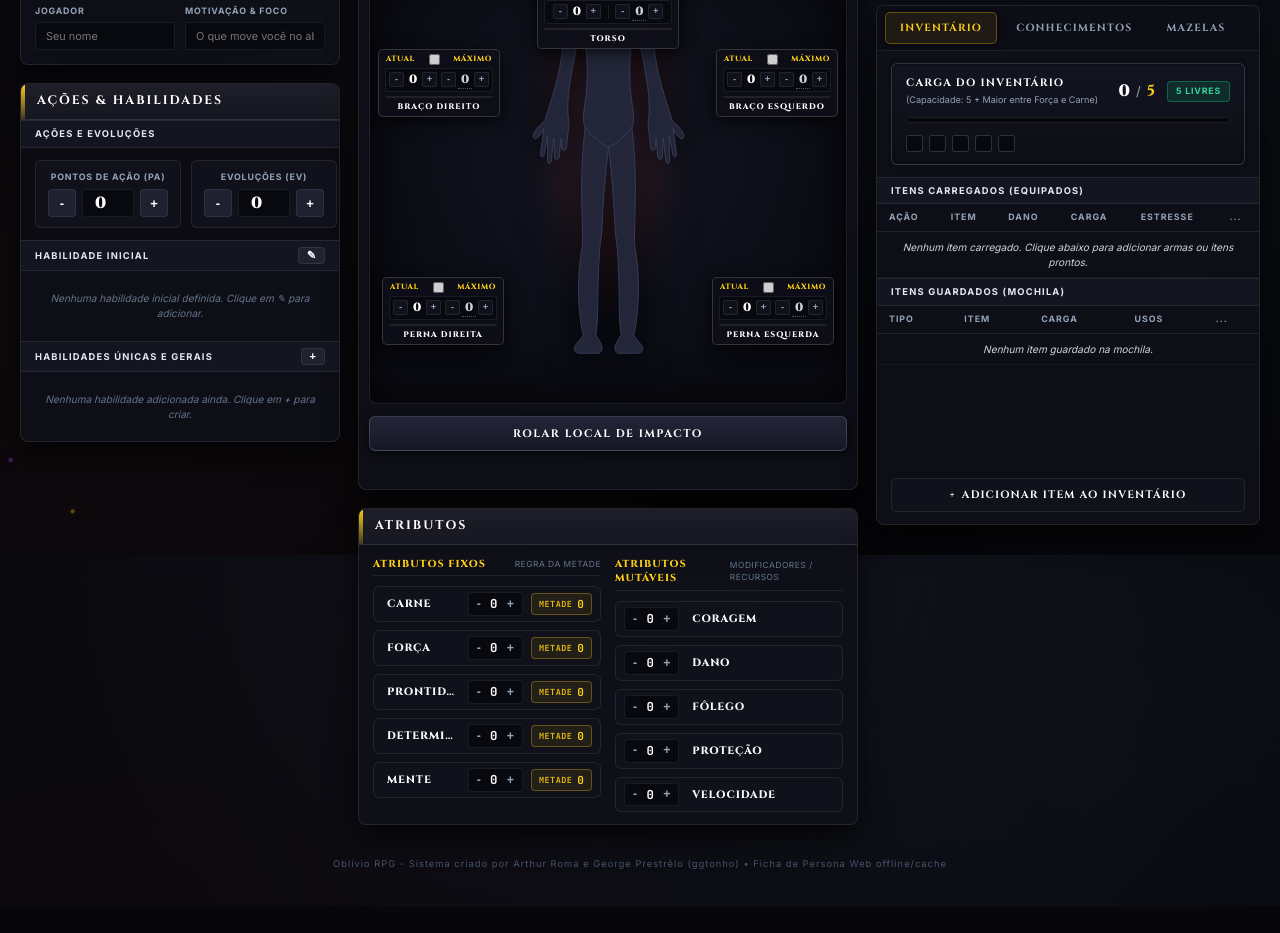
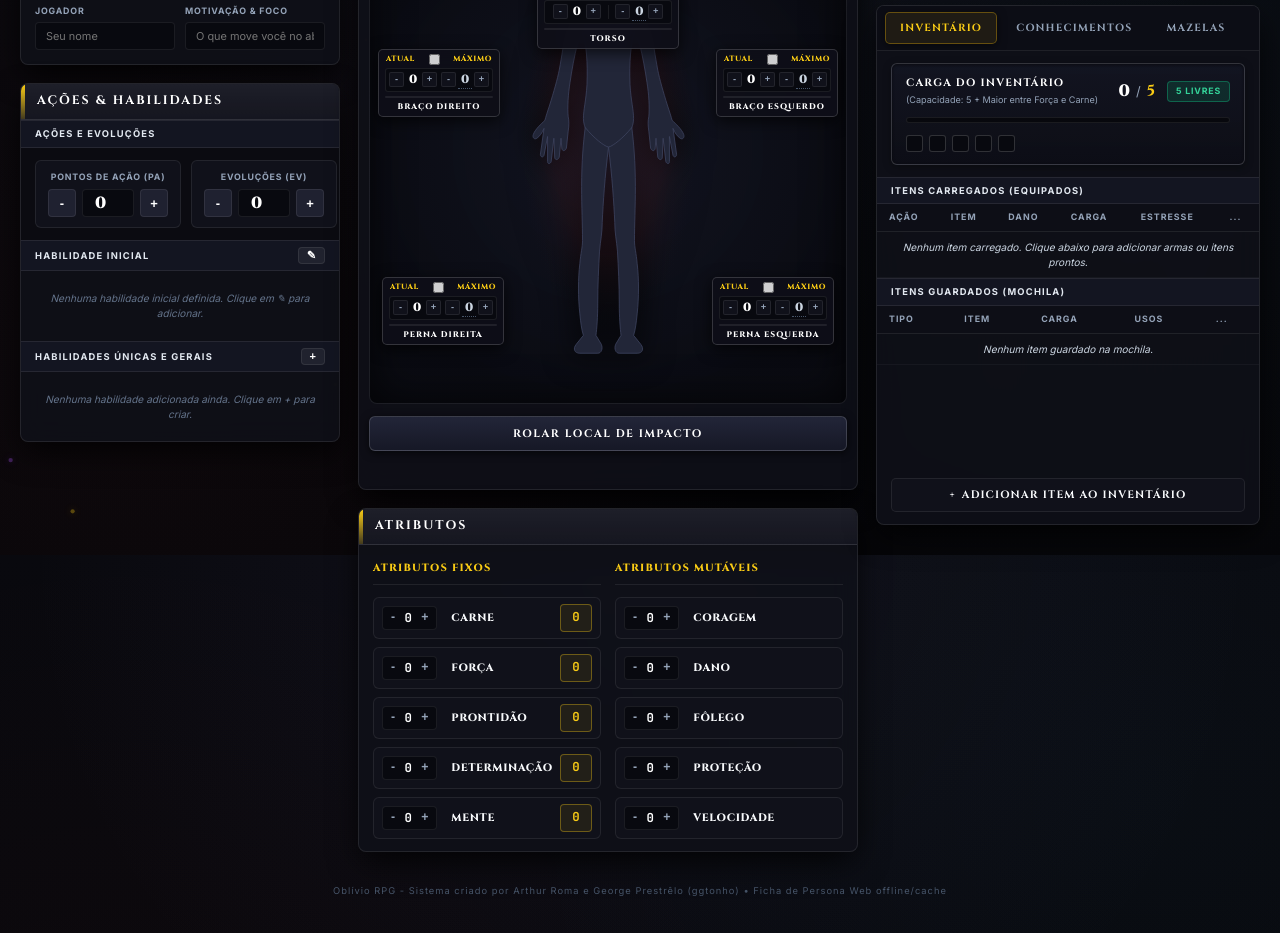
Before and after one commit to PedroM-K/coruja, a website: page index.html in a window 1280 px wide. Shown: the part 245-1178 px from the top of the page. Before the commit the page ends 1152 px from the top, so only its background shows below. Drawn offline with Linux system fonts and the light colour scheme.

Commit message:
Alinha atributos fixos e mutaveis, remove legendas e texto metade exibindo apenas o numero, e fixa rolagens com metade

```diff
--- a/index.html
+++ b/index.html
@@ -400,102 +400,95 @@
             <!-- Coluna 1: Atributos Fixos -->
             <div class="attr-group-column">
               <div class="attr-group-header">
-                <span class="attr-group-title">Atributos Fixos</span>
-                <span class="attr-group-subtitle">Regra da Metade</span>
+                <span class="attr-group-title">ATRIBUTOS FIXOS</span>
               </div>
 
               <!-- CARNE -->
               <div class="attribute-fixed-row" data-attr="carne">
-                <button type="button" class="btn-attr-roll" data-attr="carne" data-name="CARNE" title="Rolar teste de CARNE (1d20 + CARNE vs Zona)">
-                  CARNE
-                </button>
-                <div class="attr-stepper" title="Valor do Atributo Fixo">
+                <div class="attr-stepper" title="Valor de CARNE">
                   <button type="button" class="btn-attr-step" data-attr="carne" data-op="dec" title="Diminuir">-</button>
                   <span class="attr-val" id="val-attr-carne">0</span>
                   <button type="button" class="btn-attr-step" data-attr="carne" data-op="inc" title="Aumentar">+</button>
                 </div>
-                <button type="button" class="btn-attr-half-roll" data-attr="carne" data-name="CARNE" title="Rolar teste com a Metade de CARNE (arredondado para baixo)">
-                  <span class="half-tag">Metade</span>
+                <button type="button" class="btn-attr-roll" data-attr="carne" data-name="CARNE" title="Rolar teste de CARNE (com a metade)">
+                  CARNE
+                </button>
+                <button type="button" class="btn-attr-half-roll" data-attr="carne" data-name="CARNE" title="Metade de CARNE">
                   <span class="half-val" id="val-attr-carne-half">0</span>
                 </button>
               </div>
 
               <!-- FORÇA -->
               <div class="attribute-fixed-row" data-attr="forca">
-                <button type="button" class="btn-attr-roll" data-attr="forca" data-name="FORÇA" title="Rolar teste de FORÇA (1d20 + FORÇA vs Zona)">
-                  FORÇA
-                </button>
-                <div class="attr-stepper" title="Valor do Atributo Fixo">
+                <div class="attr-stepper" title="Valor de FORÇA">
                   <button type="button" class="btn-attr-step" data-attr="forca" data-op="dec" title="Diminuir">-</button>
                   <span class="attr-val" id="val-attr-forca">0</span>
                   <button type="button" class="btn-attr-step" data-attr="forca" data-op="inc" title="Aumentar">+</button>
                 </div>
-                <button type="button" class="btn-attr-half-roll" data-attr="forca" data-name="FORÇA" title="Rolar teste com a Metade de FORÇA (arredondado para baixo)">
-                  <span class="half-tag">Metade</span>
+                <button type="button" class="btn-attr-roll" data-attr="forca" data-name="FORÇA" title="Rolar teste de FORÇA (com a metade)">
+                  FORÇA
+                </button>
+                <button type="button" class="btn-attr-half-roll" data-attr="forca" data-name="FORÇA" title="Metade de FORÇA">
                   <span class="half-val" id="val-attr-forca-half">0</span>
                 </button>
               </div>
 
               <!-- PRONTIDÃO -->
               <div class="attribute-fixed-row" data-attr="prontidao">
-                <button type="button" class="btn-attr-roll" data-attr="prontidao" data-name="PRONTIDÃO" title="Rolar teste de PRONTIDÃO (1d20 + PRONTIDÃO vs Zona)">
-                  PRONTIDÃO
-                </button>
-                <div class="attr-stepper" title="Valor do Atributo Fixo">
+                <div class="attr-stepper" title="Valor de PRONTIDÃO">
                   <button type="button" class="btn-attr-step" data-attr="prontidao" data-op="dec" title="Diminuir">-</button>
                   <span class="attr-val" id="val-attr-prontidao">0</span>
                   <button type="button" class="btn-attr-step" data-attr="prontidao" data-op="inc" title="Aumentar">+</button>
                 </div>
-                <button type="button" class="btn-attr-half-roll" data-attr="prontidao" data-name="PRONTIDÃO" title="Rolar teste com a Metade de PRONTIDÃO (arredondado para baixo)">
-                  <span class="half-tag">Metade</span>
+                <button type="button" class="btn-attr-roll" data-attr="prontidao" data-name="PRONTIDÃO" title="Rolar teste de PRONTIDÃO (com a metade)">
+                  PRONTIDÃO
+                </button>
+                <button type="button" class="btn-attr-half-roll" data-attr="prontidao" data-name="PRONTIDÃO" title="Metade de PRONTIDÃO">
                   <span class="half-val" id="val-attr-prontidao-half">0</span>
                 </button>
               </div>
 
               <!-- DETERMINAÇÃO -->
               <div class="attribute-fixed-row" data-attr="determinacao">
-                <button type="button" class="btn-attr-roll" data-attr="determinacao" data-name="DETERMINAÇÃO" title="Rolar teste de DETERMINAÇÃO (1d20 + DETERMINAÇÃO vs Zona)">
-                  DETERMINAÇÃO
-                </button>
-                <div class="attr-stepper" title="Valor do Atributo Fixo">
+                <div class="attr-stepper" title="Valor de DETERMINAÇÃO">
                   <button type="button" class="btn-attr-step" data-attr="determinacao" data-op="dec" title="Diminuir">-</button>
                   <span class="attr-val" id="val-attr-determinacao">0</span>
                   <button type="button" class="btn-attr-step" data-attr="determinacao" data-op="inc" title="Aumentar">+</button>
                 </div>
-                <button type="button" class="btn-attr-half-roll" data-attr="determinacao" data-name="DETERMINAÇÃO" title="Rolar teste com a Metade de DETERMINAÇÃO (arredondado para baixo)">
-                  <span class="half-tag">Metade</span>
+                <button type="button" class="btn-attr-roll" data-attr="determinacao" data-name="DETERMINAÇÃO" title="Rolar teste de DETERMINAÇÃO (com a metade)">
+                  DETERMINAÇÃO
+                </button>
+                <button type="button" class="btn-attr-half-roll" data-attr="determinacao" data-name="DETERMINAÇÃO" title="Metade de DETERMINAÇÃO">
                   <span class="half-val" id="val-attr-determinacao-half">0</span>
                 </button>
               </div>
 
               <!-- MENTE -->
               <div class="attribute-fixed-row" data-attr="mente">
-                <button type="button" class="btn-attr-roll" data-attr="mente" data-name="MENTE" title="Rolar teste de MENTE (1d20 + MENTE vs Zona)">
-                  MENTE
-                </button>
-                <div class="attr-stepper" title="Valor do Atributo Fixo">
+                <div class="attr-stepper" title="Valor de MENTE">
                   <button type="button" class="btn-attr-step" data-attr="mente" data-op="dec" title="Diminuir">-</button>
                   <span class="attr-val" id="val-attr-mente">0</span>
                   <button type="button" class="btn-attr-step" data-attr="mente" data-op="inc" title="Aumentar">+</button>
                 </div>
-                <button type="button" class="btn-attr-half-roll" data-attr="mente" data-name="MENTE" title="Rolar teste com a Metade de MENTE (arredondado para baixo)">
-                  <span class="half-tag">Metade</span>
+                <button type="button" class="btn-attr-roll" data-attr="mente" data-name="MENTE" title="Rolar teste de MENTE (com a metade)">
+                  MENTE
+                </button>
+                <button type="button" class="btn-attr-half-roll" data-attr="mente" data-name="MENTE" title="Metade de MENTE">
                   <span class="half-val" id="val-attr-mente-half">0</span>
                 </button>
               </div>
 
             </div>
 
-            <!-- Coluna 2: Atributos Mutáveis (Modelo Anterior) -->
+            <!-- Coluna 2: Atributos Mutáveis -->
             <div class="attr-group-column">
               <div class="attr-group-header">
-                <span class="attr-group-title">Atributos Mutáveis</span>
-                <span class="attr-group-subtitle">Modificadores / Recursos</span>
+                <span class="attr-group-title">ATRIBUTOS MUTÁVEIS</span>
               </div>
 
               <!-- CORAGEM -->
               <div class="attribute-row attr-coragem" data-attr="coragem">
-                <div class="attr-stepper">
+                <div class="attr-stepper" title="Valor de CORAGEM">
                   <button type="button" class="btn-attr-step" data-attr="coragem" data-op="dec" title="Diminuir">-</button>
                   <span class="attr-val" id="val-attr-coragem">0</span>
                   <button type="button" class="btn-attr-step" data-attr="coragem" data-op="inc" title="Aumentar">+</button>
@@ -507,7 +500,7 @@
 
               <!-- DANO -->
               <div class="attribute-row attr-dano" data-attr="dano">
-                <div class="attr-stepper">
+                <div class="attr-stepper" title="Valor de DANO">
                   <button type="button" class="btn-attr-step" data-attr="dano" data-op="dec" title="Diminuir">-</button>
                   <span class="attr-val" id="val-attr-dano">0</span>
                   <button type="button" class="btn-attr-step" data-attr="dano" data-op="inc" title="Aumentar">+</button>
@@ -519,7 +512,7 @@
 
               <!-- FÔLEGO -->
               <div class="attribute-row attr-folego" data-attr="folego">
-                <div class="attr-stepper">
+                <div class="attr-stepper" title="Valor de FÔLEGO">
                   <button type="button" class="btn-attr-step" data-attr="folego" data-op="dec" title="Diminuir">-</button>
                   <span class="attr-val" id="val-attr-folego">0</span>
                   <button type="button" class="btn-attr-step" data-attr="folego" data-op="inc" title="Aumentar">+</button>
@@ -531,7 +524,7 @@
 
               <!-- PROTEÇÃO -->
               <div class="attribute-row attr-protecao" data-attr="protecao">
-                <div class="attr-stepper">
+                <div class="attr-stepper" title="Valor de PROTEÇÃO">
                   <button type="button" class="btn-attr-step" data-attr="protecao" data-op="dec" title="Diminuir">-</button>
                   <span class="attr-val" id="val-attr-protecao">0</span>
                   <button type="button" class="btn-attr-step" data-attr="protecao" data-op="inc" title="Aumentar">+</button>
@@ -543,7 +536,7 @@
 
               <!-- VELOCIDADE -->
               <div class="attribute-row attr-velocidade" data-attr="velocidade">
-                <div class="attr-stepper">
+                <div class="attr-stepper" title="Valor de VELOCIDADE">
                   <button type="button" class="btn-attr-step" data-attr="velocidade" data-op="dec" title="Diminuir">-</button>
                   <span class="attr-val" id="val-attr-velocidade">0</span>
                   <button type="button" class="btn-attr-step" data-attr="velocidade" data-op="inc" title="Aumentar">+</button>
--- a/style.css
+++ b/style.css
@@ -1153,62 +1153,42 @@ html, body {
 .attr-group-header {
   display: flex;
   align-items: center;
-  justify-content: space-between;
+  justify-content: flex-start;
+  height: 28px;
   border-bottom: 1px solid var(--border-subtle);
   padding-bottom: 4px;
-  margin-bottom: 2px;
+  margin-bottom: 4px;
+  box-sizing: border-box;
 }
 
 .attr-group-title {
   font-family: var(--font-serif);
-  font-size: 0.78rem;
+  font-size: 0.8rem;
   font-weight: 800;
-  letter-spacing: 1px;
+  letter-spacing: 1.2px;
   text-transform: uppercase;
   color: var(--accent-gold);
-}
-
-.attr-group-subtitle {
-  font-size: 0.65rem;
-  color: var(--text-dim);
-  text-transform: uppercase;
-  letter-spacing: 0.5px;
-}
-
-/* Linha de Atributo Fixo (Nome + Stepper + Botão Metade) */
-.attribute-fixed-row {
+  white-space: nowrap;
+}
+
+/* Linha de Atributo Fixo e Mutável (mesmas dimensões e alinhamento) */
+.attribute-fixed-row,
+.attribute-row {
   display: flex;
   align-items: center;
   justify-content: space-between;
   gap: 8px;
+  height: 42px;
   background: var(--bg-surface-1);
   border: 1px solid var(--border-subtle);
   border-radius: 6px;
-  padding: 5px 8px;
+  padding: 4px 8px;
   min-width: 0;
+  box-sizing: border-box;
   transition: all 0.15s ease;
 }
 
-.attribute-fixed-row:hover {
-  border-color: var(--accent-gold);
-  background: var(--bg-surface-2);
-  transform: translateX(2px);
-}
-
-/* Linha de Atributo Mutável (Modelo Anterior) */
-.attribute-row {
-  display: flex;
-  align-items: center;
-  justify-content: space-between;
-  gap: 8px;
-  background: var(--bg-surface-1);
-  border: 1px solid var(--border-subtle);
-  border-radius: 6px;
-  padding: 5px 8px;
-  min-width: 0;
-  transition: all 0.15s ease;
-}
-
+.attribute-fixed-row:hover,
 .attribute-row:hover {
   border-color: var(--accent-gold);
   background: var(--bg-surface-2);
@@ -1222,7 +1202,7 @@ html, body {
   font-family: var(--font-serif);
   font-size: 0.82rem;
   font-weight: 800;
-  letter-spacing: 0.8px;
+  letter-spacing: 0.6px;
   text-transform: uppercase;
   cursor: pointer;
   text-align: left;
@@ -1230,8 +1210,8 @@ html, body {
   min-width: 0;
   white-space: nowrap;
   overflow: hidden;
-  text-overflow: ellipsis;
-  padding: 3px 5px;
+  text-overflow: clip;
+  padding: 4px 6px;
   border-radius: 4px;
   user-select: none;
   transition: all 0.15s ease;
@@ -1277,22 +1257,25 @@ html, body {
   font-family: var(--font-mono);
 }
 
-/* Botão de Rolagem com a Metade do Atributo (sem porcentagem) */
+/* Botão de Exibição/Rolagem com apenas o número da Metade */
 .btn-attr-half-roll {
   display: inline-flex;
   align-items: center;
-  gap: 5px;
+  justify-content: center;
+  width: 32px;
+  min-width: 32px;
+  height: 28px;
   background: rgba(250, 204, 21, 0.08);
-  border: 1px solid rgba(250, 204, 21, 0.3);
+  border: 1px solid rgba(250, 204, 21, 0.35);
   color: var(--accent-gold);
-  padding: 3px 7px;
   border-radius: 4px;
-  font-size: 0.75rem;
-  font-weight: 800;
+  font-size: 0.95rem;
+  font-weight: 900;
   font-family: var(--font-mono);
   cursor: pointer;
   flex-shrink: 0;
   user-select: none;
+  padding: 0;
   transition: all 0.15s ease;
 }
 
@@ -1301,19 +1284,13 @@ html, body {
   color: #07070b;
   border-color: var(--accent-gold);
   box-shadow: 0 0 10px rgba(250, 204, 21, 0.35);
-  transform: scale(1.03);
-}
-
-.half-tag {
-  font-size: 0.65rem;
-  text-transform: uppercase;
-  letter-spacing: 0.5px;
-  opacity: 0.9;
+  transform: scale(1.05);
 }
 
 .half-val {
-  font-size: 0.85rem;
+  font-size: 0.95rem;
   font-weight: 900;
+  line-height: 1;
 }
 
 /* ==========================================================================
```
Also changed, not shown: app.js (+9 -5 lines).
